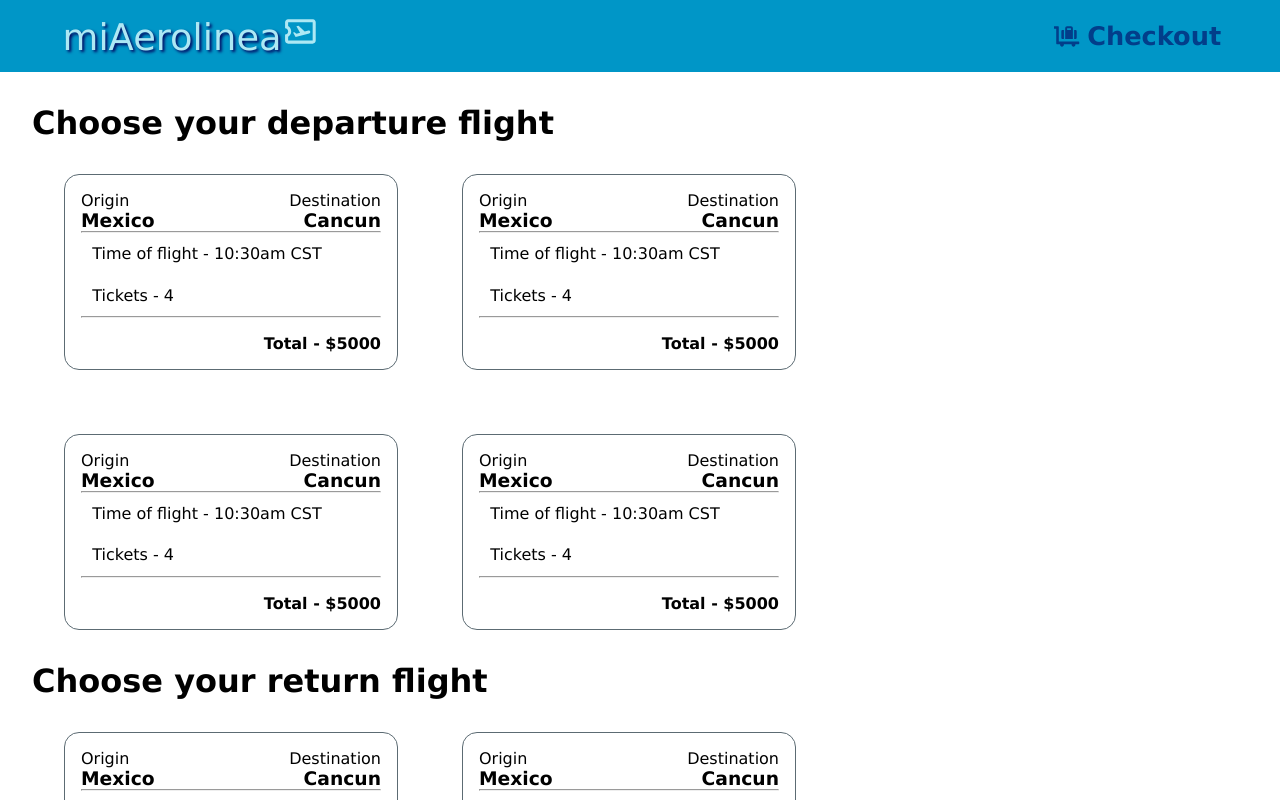
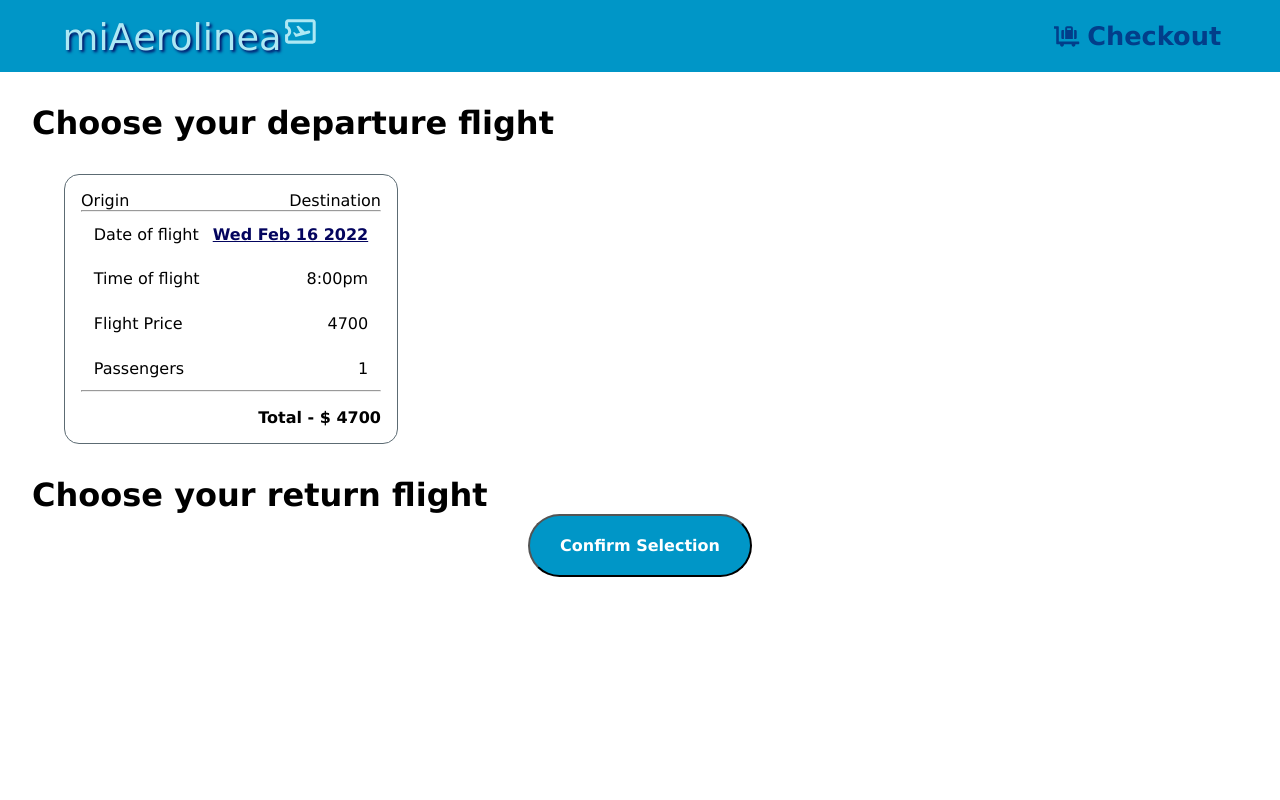
Before and after one commit to Boomerang24/mi-aerolinea, a React (Create React App) app: page /checkflight in a window 1280 px wide. Shown: the top 800 px of the page. Built offline with nearby package versions, Linux system fonts and the light colour scheme.

Commit message:
CheckoutCard modified to receive parameters from redux

```diff
--- a/src/components/checkflights/CheckFlightScreen.tsx
+++ b/src/components/checkflights/CheckFlightScreen.tsx
@@ -1,9 +1,20 @@
 import React from "react";
+import { RootStateOrAny, useSelector } from "react-redux";
 import { useHistory } from "react-router-dom";
 import { CheckoutCard } from "../checkout/CheckoutCard";
 
 export const CheckFlightScreen = () => {
   const history = useHistory();
+
+  const { originCity, destinationCity } = useSelector(
+    (state: RootStateOrAny) => state.cities
+  );
+  const { departureDate, returnDate } = useSelector(
+    (state: RootStateOrAny) => state.flightDates
+  );
+  const { counter } = useSelector(
+    (state: RootStateOrAny) => state.ticketCounter
+  );
 
   const goCheckout = () => {
     history.replace("/checkout");
@@ -13,17 +24,21 @@ export const CheckFlightScreen = () => {
     <div className="screen-wrapper">
       <h1>Choose your departure flight</h1>
       <div className="checkflightscreen__flights-wrapper">
-        <CheckoutCard />
-        <CheckoutCard />
-        <CheckoutCard />
-        <CheckoutCard />
+        <CheckoutCard
+          originCity={originCity}
+          destinationCity={destinationCity}
+          departureDate={departureDate}
+          flightHour="8:00pm"
+          ticketPrice={4700}
+          ticketCounter={counter}
+          returnDate={returnDate}
+        />
+        {/* <CheckoutCard /> */}
       </div>
       <h1>Choose your return flight</h1>
       <div className="checkflightscreen__flights-wrapper">
-        <CheckoutCard />
-        <CheckoutCard />
-        <CheckoutCard />
-        <CheckoutCard />
+        {/* <CheckoutCard /> */}
+        {/* <CheckoutCard /> */}
       </div>
       <button
         //TODO: create button styles
--- a/src/components/checkout/CheckoutCard.tsx
+++ b/src/components/checkout/CheckoutCard.tsx
@@ -1,6 +1,17 @@
-import React from "react";
+import { CheckoutCardProps } from "./interfaces/interfaces";
 
-export const CheckoutCard = () => {
+export const CheckoutCard = ({ ...props }: CheckoutCardProps) => {
+  const {
+    originCity,
+    destinationCity,
+    departureDate,
+    flightHour,
+    ticketPrice,
+    ticketCounter,
+  } = props;
+
+  const total = ticketPrice * ticketCounter;
+
   return (
     <div className="checkoutcard__card-wrapper">
       <div className="checkoutcard__card-origin-destination">
@@ -8,17 +19,31 @@ export const CheckoutCard = () => {
         <p>Destination</p>
       </div>
       <div className="checkoutcard__card-origin-destination">
-        <h3>Mexico</h3>
-        <h3>Cancun</h3>
+        <h3>{originCity}</h3>
+        <h3>{destinationCity}</h3>
       </div>
       <hr />
       <div className="checkoutcard__card-details">
-        <p>Time of flight - 10:30am CST</p>
-        <p>Tickets - 4</p>
+        <div className="checkoutcard__card-details-wrapper">
+          <p>Date of flight</p>
+          <span>{departureDate}</span>
+        </div>
+        <div className="checkoutcard__card-details-wrapper">
+          <p>Time of flight</p>
+          <p>{flightHour}</p>
+        </div>
+        <div className="checkoutcard__card-details-wrapper">
+          <p>Flight Price</p>
+          <p>{ticketPrice}</p>
+        </div>
+        <div className="checkoutcard__card-details-wrapper">
+          <p>Passengers</p>
+          <p>{ticketCounter}</p>
+        </div>
       </div>
       <hr />
       <div className="checkoutcard__card-summary">
-        <span>Total - $5000</span>
+        <span>Total - $ {total}</span>
       </div>
     </div>
   );
--- a/src/components/checkout/CheckoutScreen.tsx
+++ b/src/components/checkout/CheckoutScreen.tsx
@@ -13,8 +13,8 @@ export const CheckoutScreen = () => {
   return (
     <div className="screen-wrapper">
       <h1>Current reservations - 2</h1>
-      <CheckoutCard />
-      <CheckoutCard />
+      {/* <CheckoutCard />
+      <CheckoutCard /> */}
       <button
         //TODO: create button styles
         className="mainscreen__flight-button"
--- /dev/null
+++ b/src/components/checkout/interfaces/interfaces.ts
@@ -0,0 +1,9 @@
+export interface CheckoutCardProps {
+  originCity: string;
+  destinationCity: string;
+  departureDate: string;
+  flightHour: string;
+  ticketPrice: number;
+  ticketCounter: number;
+  returnDate?: string;
+}
--- a/src/data/citiesData.ts
+++ b/src/data/citiesData.ts
@@ -2,42 +2,42 @@ export const cities = [
   {
     id: 10,
     name: "Mexico City",
-    ticketPrice: "700",
+    ticketPrice: 700,
   },
   {
     id: 20,
     name: "Cancun",
-    ticketPrice: "2500",
+    ticketPrice: 2500,
     hidden: true,
   },
   {
     id: 30,
     name: "Acapulco",
-    ticketPrice: "1700",
+    ticketPrice: 1700,
   },
   {
     id: 40,
     name: "Ixtapa / Zihuatanejo",
-    ticketPrice: "1200",
+    ticketPrice: 1200,
   },
   {
     id: 50,
     name: "Veracruz",
-    ticketPrice: "900",
+    ticketPrice: 900,
   },
   {
     id: 60,
     name: "Tuxtla Gutiérrez",
-    ticketPrice: "1200",
+    ticketPrice: 1200,
   },
   {
     id: 70,
     name: "Querétaro",
-    ticketPrice: "750",
+    ticketPrice: 750,
   },
   {
     id: 80,
     name: "Guadalajara",
-    ticketPrice: "950",
+    ticketPrice: 950,
   },
 ];
--- a/src/reducers/dateReducer.ts
+++ b/src/reducers/dateReducer.ts
@@ -28,6 +28,9 @@ export const dateReducer = (state = initialDates, action: DateAction) => {
         flightType: action.payload,
       };
 
+    case types.resetDates:
+      return initialDates;
+
     default:
       return state;
   }
--- a/src/styles/components/_checkoutcard.scss
+++ b/src/styles/components/_checkoutcard.scss
@@ -1,4 +1,4 @@
-.checkoutcard__card-wrapper{
+.checkoutcard__card-wrapper {
   display: grid;
   grid-template-columns: repeat(auto-fill, minmax(300px, 1fr));
   border: 1px solid $box-shadow;
@@ -8,16 +8,24 @@
   border-radius: 15px;
 }
 
-.checkoutcard__card-origin-destination{
+.checkoutcard__card-origin-destination {
   display: flex;
   justify-content: space-between;
 }
 
-.checkoutcard__card-details > p{
-    padding: 0.7em;
+.checkoutcard__card-details-wrapper {
+  display: flex;
+  justify-content: space-between;
+  padding: 0.8em;
 }
 
-.checkoutcard__card-summary{
+.checkoutcard__card-details-wrapper > span {
+  color: $shadow;
+  font-weight: bold;
+  text-decoration: underline;
+}
+
+.checkoutcard__card-summary {
   display: flex;
   justify-content: flex-end;
   font-weight: bolder;
--- a/src/types/types.ts
+++ b/src/types/types.ts
@@ -8,6 +8,7 @@ export const types = {
   departureDate: "[date] Departure Date",
   returnDate: "[date] Return Date",
   flightType: "[date] Set Flight Type",
+  resetDates: "[date] Reset Dates",
 
   originCity: "[city] Origin City",
   destinationCity: "[city] Destination City",
```
Also changed, not shown: src/data/flightHours.ts (added, +8 -0 lines). Lines whose indentation alone changed are shown as unchanged.
